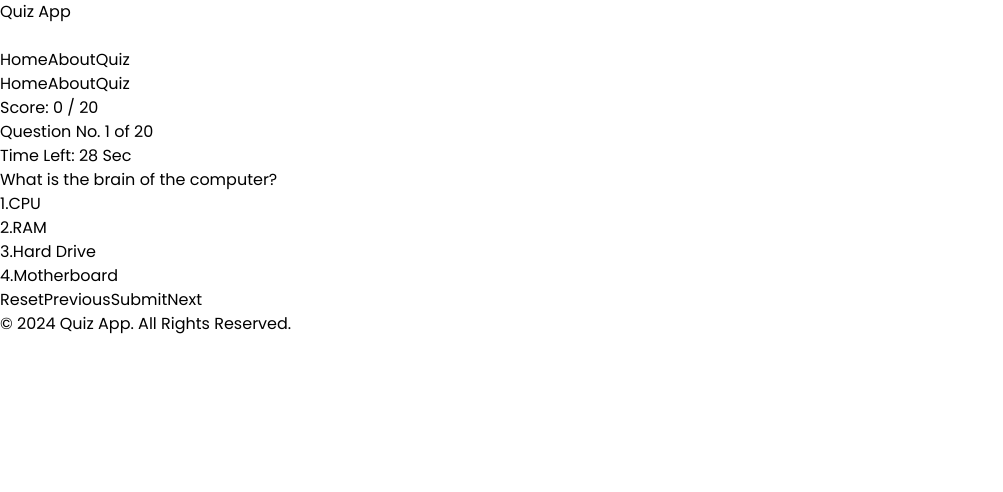
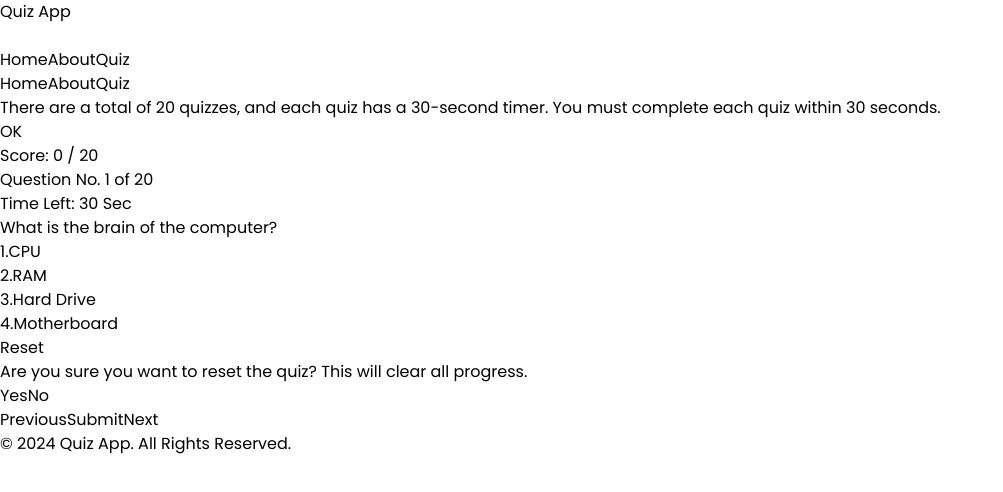
Before and after one commit to aliabbas0014/quizApp, a React (Vite) app: page /quizApp/quiz in a window 1280 px wide. Both pictures are taken after a click on the button "Reset". Shown: the top 492 px of the page, without its empty margins (0-1003 px from the left). Built offline with nearby package versions, Linux system fonts and the light colour scheme.

Commit message:
Update quiz project with popup reset

```diff
--- a/src/pages/QuizPage.jsx
+++ b/src/pages/QuizPage.jsx
@@ -20,12 +20,23 @@ const QuizPage = () => {
     setScore,
   } = useQuiz();
 
+
   const [isOptionSelected, setIsOptionSelected] = useState(false);
   const [isSubmitClicked, setIsSubmitClicked] = useState(false);
   const totalQuestions = questions.length;
   const [disabledQuestions, setDisabledQuestions] = useState(new Set());
+  const [showModal, setShowModal] = useState(true); // Modal state
+  const [isTimerPaused, setIsTimerPaused] = useState(true); // New state to pause the timer
+  const [showResetPopup, setShowResetPopup] = useState(false);
+
+  const handleResetClick = () => {
+    setShowResetPopup(true); // Show the popup when reset is clicked
+  };
+
 
   useEffect(() => {
+    if (isTimerPaused) return; // If the timer is paused, don't start the interval
+
     if (timer > 0) {
       const interval = setInterval(() => {
         setTimer((prev) => prev - 1);
@@ -34,7 +45,7 @@ const QuizPage = () => {
     } else {
       handleTimeUp();
     }
-  }, [timer]);
+  }, [timer, isTimerPaused]); // Start timer only if isTimerPaused is false
 
   const handleTimeUp = () => {
     setIsSubmitClicked(true);
@@ -112,10 +123,31 @@ const QuizPage = () => {
     setTimer(30);
     setScore(0);
     setDisabledQuestions(new Set());
+    setShowResetPopup(false); // Close the popup after reset
   };
 
   return (
     <div className=" flex flex-col items-center justify-center p-4">
+
+{showModal && (
+        <div className="fixed inset-0 bg-black bg-opacity-50 flex justify-center items-center z-50">
+          <div className="bg-white p-6 rounded-md shadow-lg max-w-sm w-full">
+            <p className="text-gray-800 text-sm md:text-md mb-4">
+              There are a total of 20 quizzes, and each quiz has a 30-second timer. You must complete each quiz within 30 seconds.
+            </p>
+            <button
+              onClick={() => {
+                setShowModal(false); // Hide the modal
+                setIsTimerPaused(false); // Unpause the timer
+              }}
+              className="bg-blue-500 text-white px-4 py-2 rounded hover:bg-blue-400"
+            >
+              OK
+            </button>
+          </div>
+        </div>
+      )}
+
       <div className="flex justify-between w-full p-2 rounded-md">
         <div className="text-xs lg:text-base bg-gradient-to-r from-indigo-500 to-blue-500 text-white p-2 rounded-md">
           Score: {score} / {totalQuestions}
@@ -162,11 +194,36 @@ const QuizPage = () => {
       <div className="flex flex-col md:flex-row-reverse justify-between w-full mb-1 mt-2">
         <div className="flex flex-wrap space-x-2 md:mt-0 lg:mr-56">
           <button
-            onClick={handleReset}
+            onClick={handleResetClick}
             className="text-xs w-16 h-8 m-1 bg-red-500 text-white p-1 rounded-md hover:bg-red-400 shadow-lg"
           >
             Reset
           </button>
+
+          {showResetPopup && (
+  <div className="fixed inset-0 bg-black bg-opacity-50 flex justify-center items-center z-50">
+    <div className="bg-white p-6 rounded-md shadow-lg max-w-sm w-full">
+      <p className="text-gray-800 text-md mb-4">
+        Are you sure you want to reset the quiz? This will clear all progress.
+      </p>
+      <div className="flex justify-around">
+        <button
+          onClick={handleReset} // Reset quiz on confirm
+          className="bg-red-500 text-white px-4 py-2 rounded hover:bg-red-400"
+        >
+          Yes
+        </button>
+        <button
+          onClick={() => setShowResetPopup(false)} // Close the popup on cancel
+          className="bg-blue-500 text-white px-4 py-2 rounded hover:bg-blue-400"
+        >
+          No
+        </button>
+      </div>
+    </div>
+  </div>
+)}
+
 
           <button
             onClick={handlePrevious}
```
